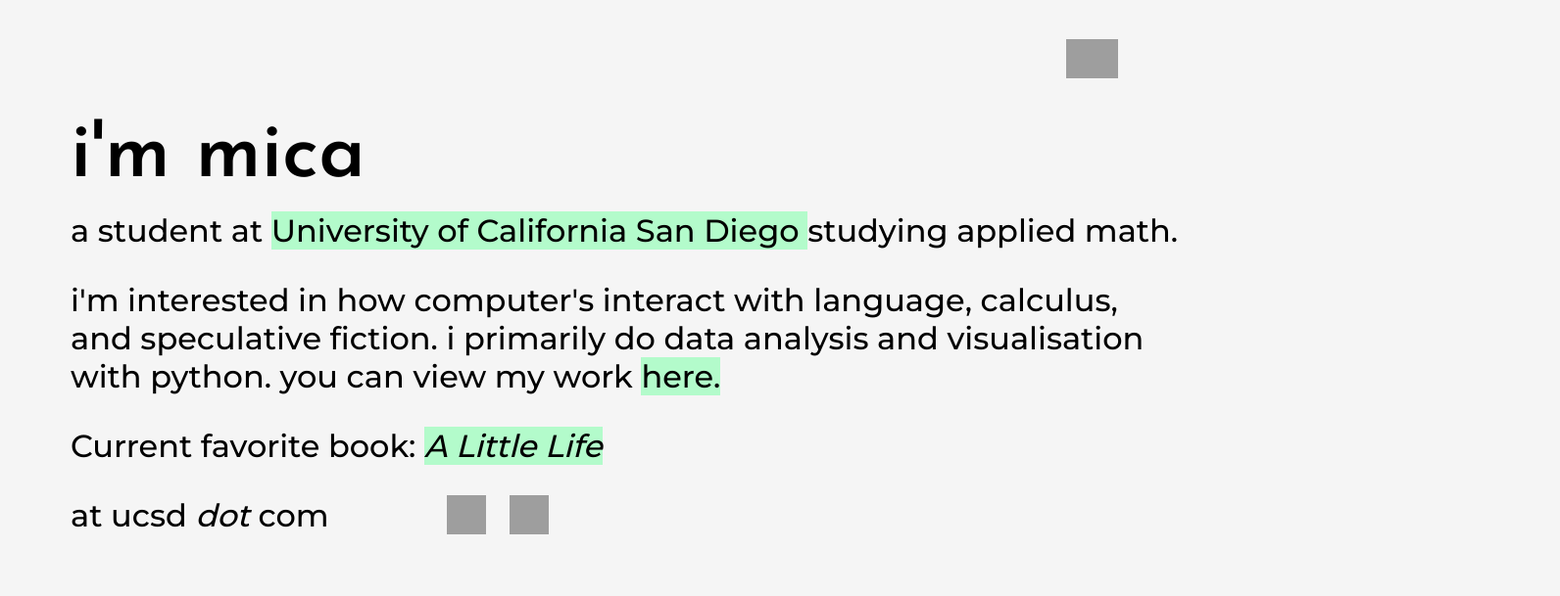
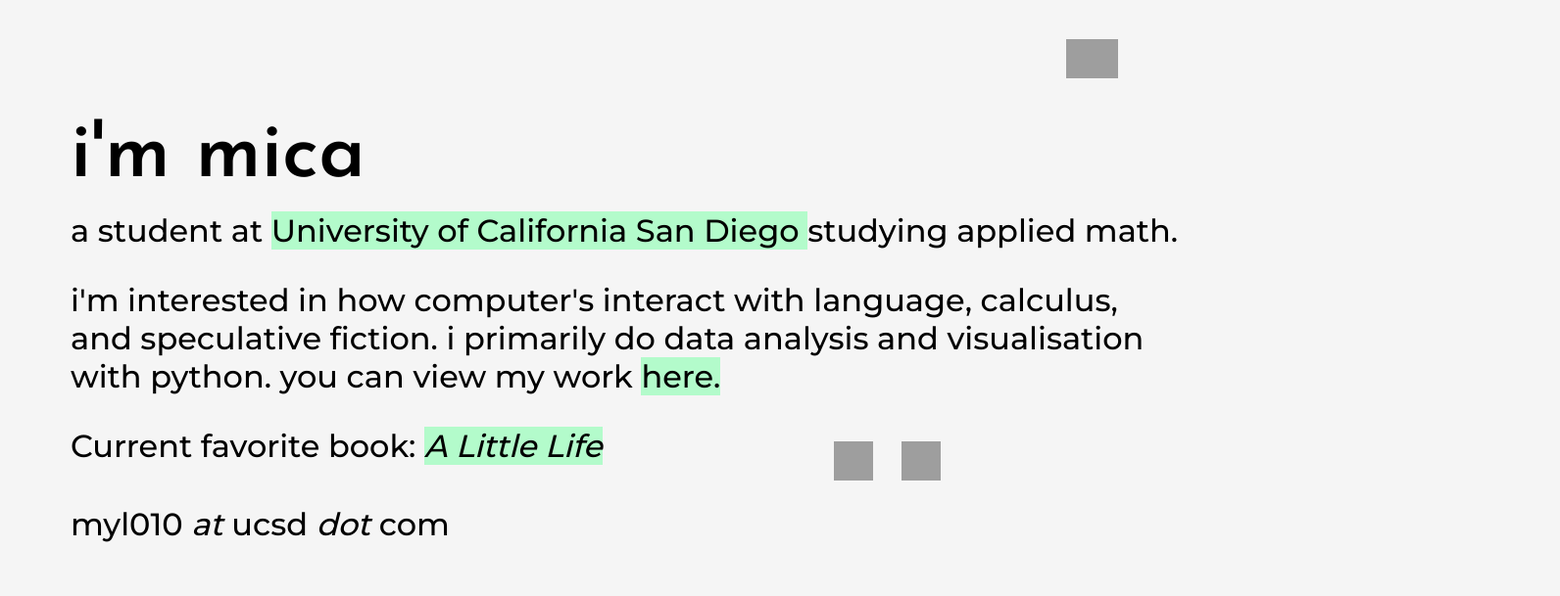
Before and after one commit to li-michelle/old-website, a plain HTML site: page index.html in a window 1280 px wide. Shown: the whole page at 98% size, 1592 px wide, since content can reach past the window. Drawn offline with Linux system fonts and the light colour scheme; grey boxes are pictures that could not be loaded.

Commit message:
Update index.html

```diff
--- a/index.html
+++ b/index.html
@@ -22,7 +22,7 @@
       </u>
       </span>
       <span class = 'body_text'>Current favorite book: <u><a target = "_blank" href = "https://www.newyorker.com/books/page-turner/the-subversive-brilliance-of-a-little-life"><i>A Little Life</i></a></u></span>
-      <span class = 'body_text'> <myl010 <i>at</i> ucsd <i>dot</i> com </a></span>
+      <span class = 'body_text'> <span> myl010 <i>at</i> ucsd <i>dot</i> com </a></span>
 
       <span class = 'contact'>
         <a target = "_blank" href = "https://www.linkedin.com/in/mica-li-499924211/">
```
